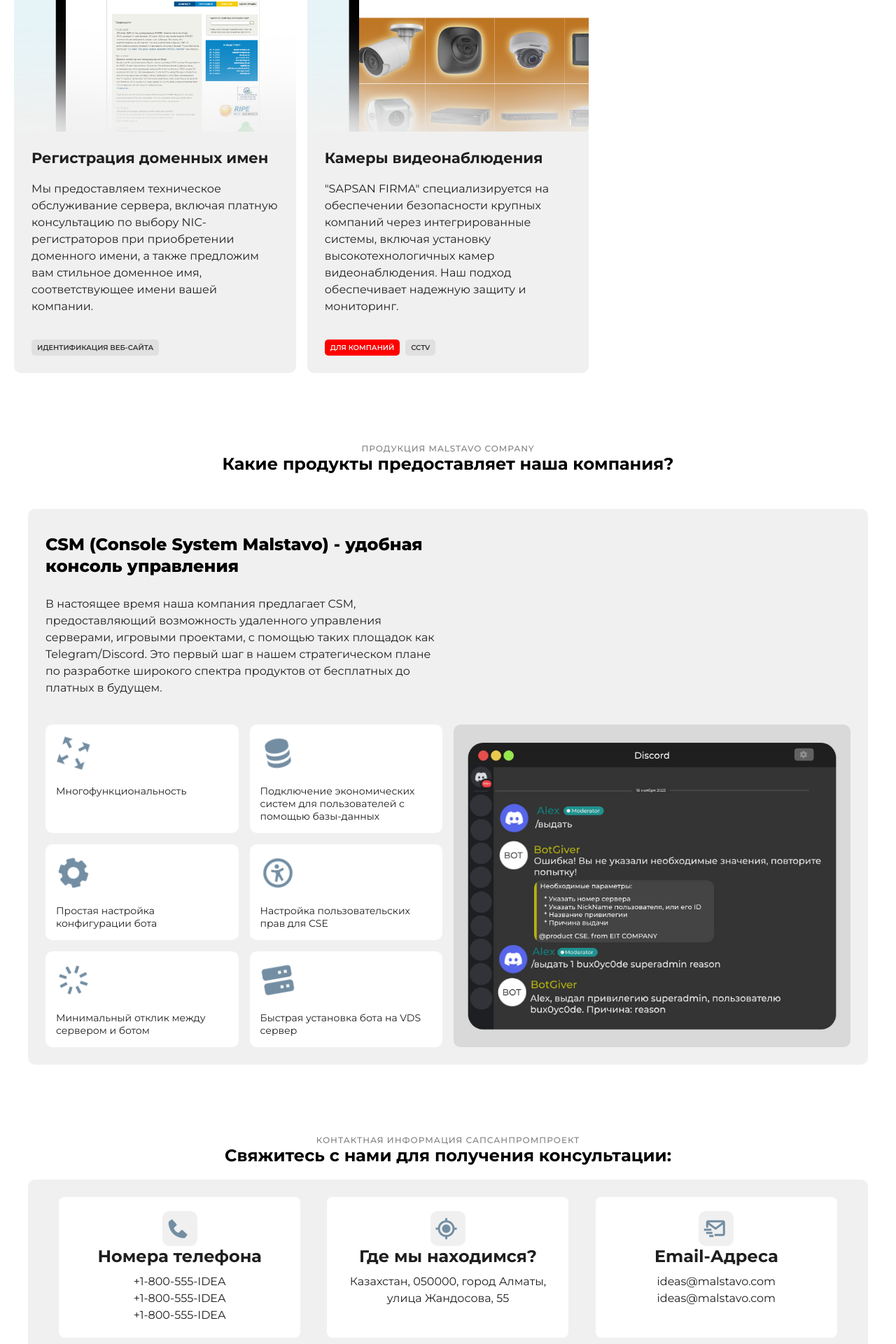
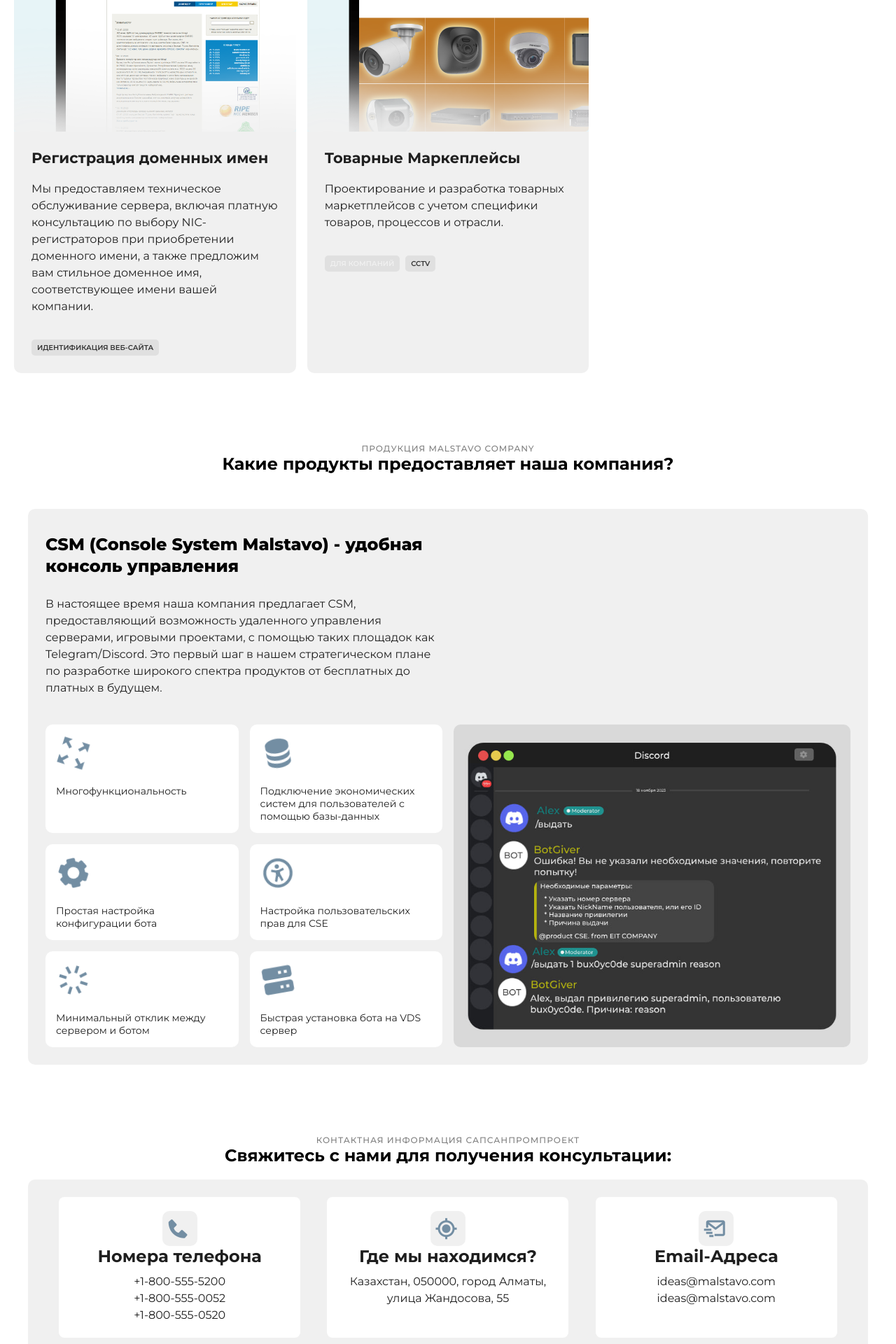
Before and after one commit to Kahofa/FinalExamWEB, a Flask app: page / in a window 1280 px wide. Shown: the part 2400-4320 px from the top of the page at 70% size. Run offline with Flask 3, Linux system fonts and the light colour scheme.

Commit message:
index fix

```diff
--- a/static/js/multiplug.js
+++ b/static/js/multiplug.js
@@ -28,8 +28,8 @@
         "vds-hosting-description": "Наша организация предоставляет техническое обслуживание сервера, включая бесплатное предоставление выделенного сервера для гибкого редактирования компонентов при официальном сотрудничестве с вашей компанией, подробности узнавать у руководства.",
         "domain-registration": "Регистрация доменных имен",
         "domain-registration-description": "Мы предоставляем техническое обслуживание сервера, включая платную консультацию по выбору NIC-регистраторов при приобретении доменного имени, а также предложим вам стильное доменное имя, соответствующее имени вашей компании.",
-        "video-surveillance": "Камеры видеонаблюдения",
-        "video-surveillance-description": "\"SAPSAN FIRMA\" специализируется на обеспечении безопасности крупных компаний через интегрированные системы, включая установку высокотехнологичных камер видеонаблюдения. Наш подход обеспечивает надежную защиту и мониторинг.",
+        "video-surveillance": "Товарные Маркеплейсы",
+        "video-surveillance-description": "Проектирование и разработка товарных маркетплейсов с учетом специфики товаров, процессов и отрасли.",
         "for-companies": "ДЛЯ КОМПАНИЙ",
         "cctv-tag": "CCTV",
         "productbreadcrumb": "продукция Malstavo company",
@@ -117,7 +117,8 @@
         "welcome-again": "С возвращением!",
         "keep-touch": "Чтобы поддерживать с нами связь, пожалуйста, войдите в систему, указав свои личные данные",
         "hi-friend": "Привет, Друг!",
-        "input-your-value": "Введите свои личные данные и отправляйтесь в путешествие вместе с нами"
+        "input-your-value": "Введите свои личные данные и отправляйтесь в путешествие вместе с нами",
+        "select-category": "Выберите категорию"
 
     },
     en: {
@@ -149,8 +150,8 @@
         "vds-hosting-description": "Our organization provides server maintenance, including free dedicated server provision for flexible component editing with official collaboration. For details, please contact management.",
         "domain-registration": "Domain Registration",
         "domain-registration-description": "We provide server maintenance, including paid consultations on selecting NIC registrars when purchasing a domain name, and offer you a stylish domain name that matches your company's name.",
-        "video-surveillance": "Video Surveillance Cameras",
-        "video-surveillance-description": "SAPSAN FIRMA specializes in ensuring security for large companies through integrated systems, including the installation of high-tech video surveillance cameras. Our approach ensures reliable protection and monitoring.",
+        "video-surveillance": "Product Marketplaces",
+        "video-surveillance-description": "Design and development of product marketplaces, taking into account the specifics of products, processes and industry.",
         "for-companies": "FOR COMPANIES",
         "cctv-tag": "CCTV",
         "productbreadcrumb": "Malstavo company products",
@@ -238,8 +239,8 @@
         "welcome-again": "Welcome back!",
         "keep-touch": "To stay connected with us, please log in with your personal information",
         "hi-friend": "Hello, Friend!",
-        "input-your-value": "Enter your personal details and start your journey with us"
-
+        "input-your-value": "Enter your personal details and start your journey with us",
+        "select-category": "Select a category"
 
     }
 };
--- a/templates/index.html
+++ b/templates/index.html
@@ -29,7 +29,7 @@
         <div class="navbar-header-contact-entry">
             <a href="#">
                 <i class='bx bxs-phone icon-i'></i>
-                <p key="phone">+7 (000) 020-0063</p>
+                <p key="phone">+7 (000) 520-0052</p>
             </a>
         </div>
         <div class="multilang-container">
@@ -46,19 +46,19 @@
     <nav>
         <ul>
             <li>
-                <a href="" key="itoutsourcing">IT-Аутсорсинг</a>
+                <a href="" key="">Malstavo</a>
             </li>
             <li>
                 <a href="" key="home">Главная</a>
             </li>
             <li>
-                <a href="" key="aboutcompany">О компании</a>
+                <a href="#about-companys" key="aboutcompany">О компании</a>
             </li>
             <li>
                 <a href="#service-grid" key="services-header">Услуги</a>
             </li>
             <li>
-                <a href="info/about" class="active" key="feedback">Обратная связь</a>
+                <a href="/templates/login-form.html" class="active" key="log-in-account">Войти в аккаунт</a>
             </li>
         </ul>
     </nav>
@@ -92,11 +92,8 @@
       <source src="static/images/index/background/background8.mp4" type="video/mp4">
   </video>
   <div class="header-background-intro-text">
-      <h1 key="build-future">СТРОИМ БУДУЩЕЕ ОРГАНИЗАЦИИ</h1>
+      <h1 key="build-future" id="about-company">СТРОИМ БУДУЩЕЕ ОРГАНИЗАЦИИ</h1>
       <p key="company-description">IT компания «Malstavo Information Technology Company» специализируется на разработке уникальных кодов, создавая инновационные решения для переопределения бизнес-перспектив. Персонализированный подход, высокий профессионализм, и успешные проекты делают нас ключевым игроком в мире технологий.</p>
-      <div class="button">
-        <a href="#"><span key="learn-more">ПОДРОБНЕЕ</span></a>
-      </div>
   </div>
 </div>
 <div class="basic-section">
@@ -105,7 +102,7 @@
     <h2 class="heading-pg" key="what-services">Какие услуги предоставляет наша компания?</h2>
     <p class="description-pg" key="services-description">Компания Malstavo предоставляет широкий спектр услуг в области IT-технологий, охватывая ключевые направления, необходимые как стартапам, так и устоявшимся компаниям для обеспечения стабильного роста. Объединяя некоторые из наших услуг, мы стремимся достичь оптимальных результатов.</p>
     <div class="w-layout-grid service-grid">
-      <a href="/order?category=web-development" class="service-card w-inline-block">
+      <a href="/order?category=web-development" class="service-card w-inline-block" id="web-development">
         <div class="service-img">
           <img src="static/images/index/service/create-site.png" class="hover-image">
         </div>
@@ -147,7 +144,7 @@
           </div>
         </div>
       </a>
-      <a href="/order?category=discord-bots" class="service-card w-inline-block">
+      <a href="/order?category=discord-bots" class="service-card w-inline-block" id="discord-bots">
         <div class="service-img">
           <img src="static/images/index/service/discord.png" class="hover-image">
         </div>
@@ -161,7 +158,7 @@
           </div>
         </div>
       </a>
-      <a href="/order?category=technical-maintenance" class="service-card w-inline-block">
+      <a href="/order?category=technical-maintenance" class="service-card w-inline-block" id="technical-support">
         <div class="service-img">
           <img src="static/images/index/service/service.png" class="hover-image">
         </div>
@@ -208,10 +205,10 @@
           <img src="static/images/index/service/sapsan-cctv.png" class="hover-image">
         </div>
         <div class="service-content">
-          <h1 key="video-surveillance">Камеры видеонаблюдения</h1>
-          <p key="video-surveillance-description">"SAPSAN FIRMA" специализируется на обеспечении безопасности крупных компаний через интегрированные системы, включая установку высокотехнологичных камер видеонаблюдения. Наш подход обеспечивает надежную защиту и мониторинг.</p>
+          <h1 key="video-surveillance">Товарные Маркеплейсы</h1>
+          <p key="video-surveillance-description">Проектирование и разработка товарных маркетплейсов с учетом специфики товаров, процессов и отрасли.</p>
           <div class="service-tab-holder">
-            <div class="servce-tag" style="background-color: red;">
+            <div class="servce-tag">
               <div class="service-text-tag" style="color: #f0f0f0;" key="for-companies">ДЛЯ КОМПАНИЙ</div>
             </div>
             <div class="servce-tag">
@@ -280,9 +277,9 @@
           <i class='bx bxs-phone icon-i'></i>
         </div>
         <h2 key="number">Номера телефона</h2>
-        <p>+1-800-555-IDEA</p>
-        <p>+1-800-555-IDEA</p>
-        <p>+1-800-555-IDEA</p>
+        <p>+1-800-555-5200</p>
+        <p>+1-800-555-0052</p>
+        <p>+1-800-555-0520</p>
       </div>
 
       <div class="data">
@@ -335,41 +332,35 @@
     <h1 key="general">Общее💙</h1>
     <ul>
       <li><a href="#" key="feedbacklink">Обратная связь</a></li>
-      <li><a href="#" key="complaintlink">Отправить жалобу</a></li>
-      <li><a href="#" key="aboutuslink">О компании</a></li>
+      <li><a href="https://e-tutynushy.kz/main" key="complaintlink">Отправить жалобу</a></li>
+      <li><a href="#about-company" key="aboutuslink">О компании</a></li>
     </ul>
   </div>
   <div class="footer-section">
     <h1 key="socialmedia">Социальные сети🌐</h1>
     <ul>
-      <li><a href="#" key="vkgroup">Группа ВКонтакте</a></li>
-      <li><a href="#" key="telegramgroup">Группа Telegram</a></li>
-      <li><a href="#" key="tiktokaccount">Аккаунт Tiktok</a></li>
-      <li><a href="#" key="instagramaccount">Аккаунт Instagram</a></li>
+      <li><a href="https://vk.com/" key="vkgroup" target="_blank">Группа ВКонтакте</a></li>
+      <li><a href="https://web.telegram.org/k/" key="telegramgroup" target="_blank">Группа Telegram</a></li>
+      <li><a href="https://www.tiktok.com/" key="tiktokaccount" target="_blank">Аккаунт Tiktok</a></li>
+      <li><a href="https://www.instagram.com/" key="instagramaccount" target="_blank">Аккаунт Instagram</a></li>
     </ul>
   </div>
   <div class="footer-section">
     <h1 key="services">Услуги📑</h1>
     <ul>
-      <li><a href="#" key="webdevelopment">Веб-разработка</a></li>
-      <li><a href="#" key="bots">Боты</a></li>
-      <li><a href="#" key="maintenance">Техническое обслуживание</a></li>
-      <li><a href="#" key="surveillancecameras">Камеры видеонаблюдения</a></li>
+      <li><a href="#web-development" key="webdevelopment">Веб-разработка</a></li>
+      <li><a href="#discord-bots" key="bots">Боты</a></li>
+      <li><a href="#technical-support" key="maintenance">Техническое обслуживание</a></li>
+      <li><a href="#" key="video-surveillance" >Товарные Маркеплейсы</a></li>
     </ul>
   </div>
   <div class="footer-section">
     <h1 key="other">Другое💠</h1>
     <ul>
-      <li><a href="#" key="reviews">Отзывы</a></li>
-      <li><a href="#" key="resale">Resale-Partners</a></li>
-      <li><a href="#" key="terms">Пользовательское соглашение</a></li>
-      <li><a href="#" key="knowledgebase">База знаний</a></li>
-    </ul>
-  </div>
-  <div class="footer-section">
-    <h1 key="outsourcingcompany">Аутсорсинговая компания🦅</h1>
-    <ul>
-      <li><a href="#" key="outsourcing">SAPSAN FIRMA - OUTSOURCING</a></li>
+      <li><a href="https://2gis.kz/almaty/firm/70000001028396326/tab/reviews" key="reviews" target="_blank">Отзывы</a></li>
+      <li><a href="https://www.cybereason.com/partners/resale-partners" key="resale" target="_blank">Resale-Partners</a></li>
+      <li><a href="https://yandex.ru/legal/rules/" key="terms" target="_blank">Пользовательское соглашение</a></li>
+      <li><a href="https://yandex.cloud/ru/services/wiki?utm_referrer=https%3A%2F%2Fyandex.kz%2F" key="knowledgebase" target="_blank">База знаний</a></li>
     </ul>
   </div>
 </div>
@@ -377,8 +368,8 @@
   <p key="copyright">💠Все права защищены</p>
 </div>
 <div class="copyright-info">
-  <p key="24hcontact">ideas@malstavo.com - Круглосуточно</p>
-  <p key="afterhourscontact">ideas@malstavo.com - Ненормативный</p>
+  <p key="24hcontact">malik@malstavo.com - Круглосуточно</p>
+  <p key="afterhourscontact">stavr@malstavo.com - Ненормативный</p>
 </div>
 </footer>
 
```
Also changed, not shown: templates/order-page.html (+20 -32 lines).
